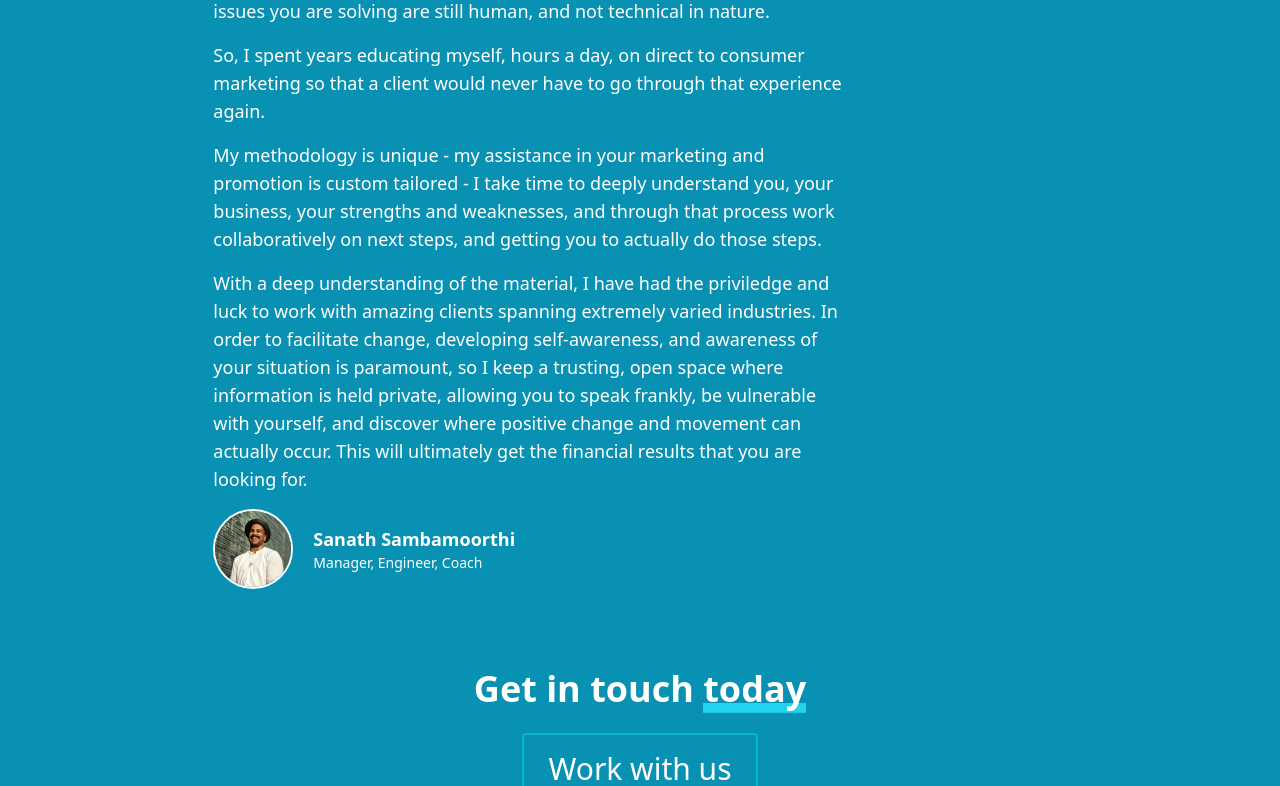
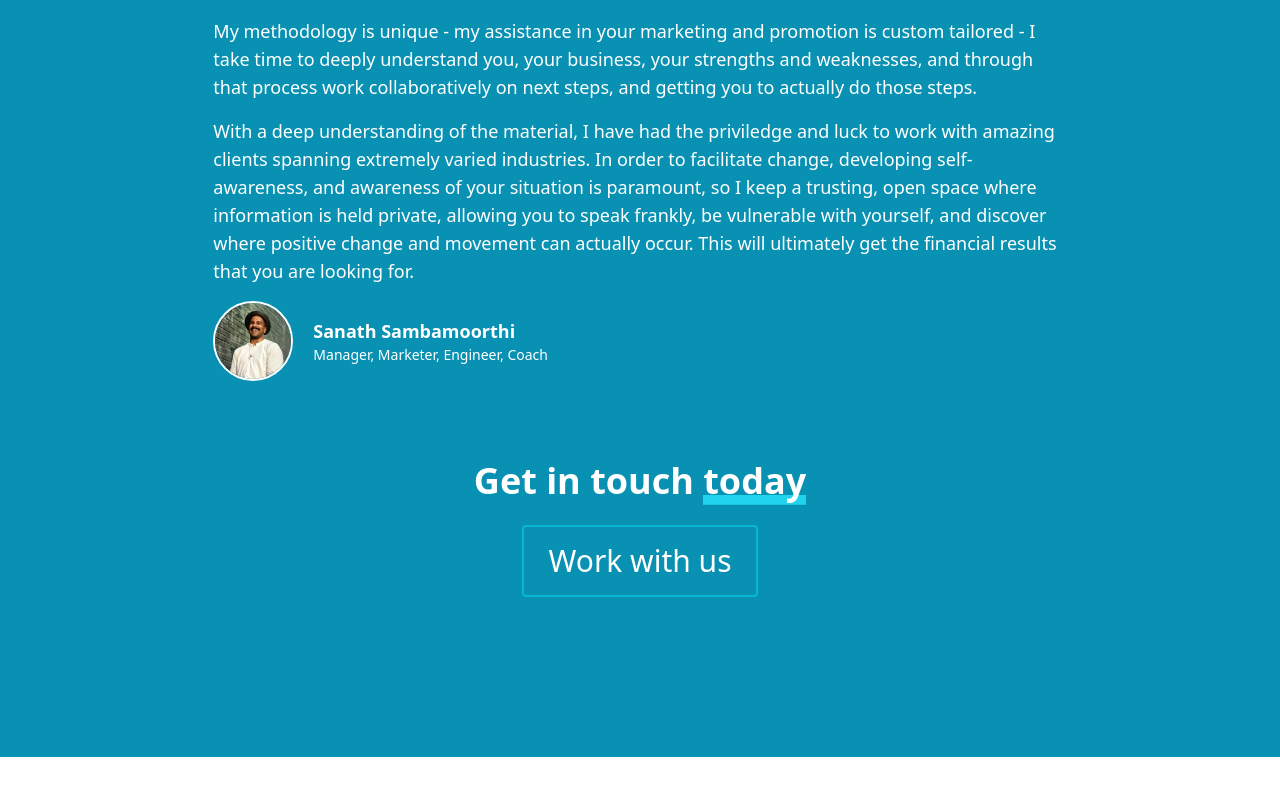
Before and after one commit to Gadget-Software/website, a SvelteKit app: page / in a window 1280 px wide. Shown: the part 1693-2479 px from the top of the page. Built offline with nearby package versions, Linux system fonts and the light colour scheme.

Commit message:
Update Column class and job title in About Us section

```diff
--- a/src/routes/+page.svelte
+++ b/src/routes/+page.svelte
@@ -47,7 +47,7 @@
 </div>
 
 <section class="bg-cyan-600 text-white py-10 md:py-20">
-  <Column contentClass="max-w-screen-sm flex flex-col gap-4 text-lg">
+  <Column contentClass="max-w-md md:max-w-screen-md lg:max-w-screen-lg xl:max-w-screen-xl flex flex-col gap-4 text-lg px-4">
     <h2 id="about-us">About Us</h2>
     <p class="big-text">
       After building dozens and dozens of custom software projects for more than a decade, I got fed up with how many successful builds I did that were monetary failures.
@@ -77,7 +77,7 @@
         </div>
         <div>
           <p><strong>Sanath Sambamoorthi</strong></p>
-          <p class="text-sm">Manager, Engineer, Coach</p>
+          <p class="text-sm">Manager, Marketer, Engineer, Coach</p>
         </div>
       </div>
     </div>
```
